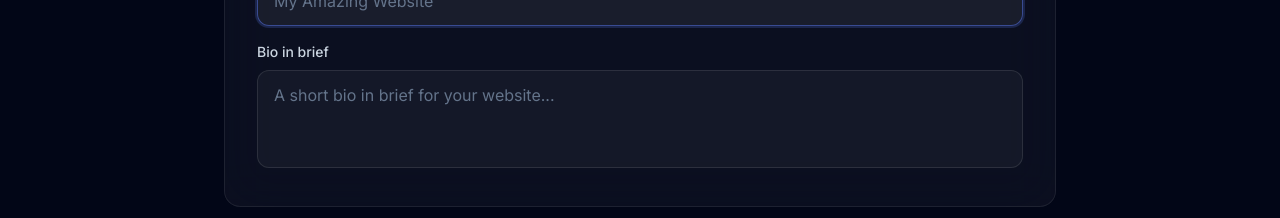
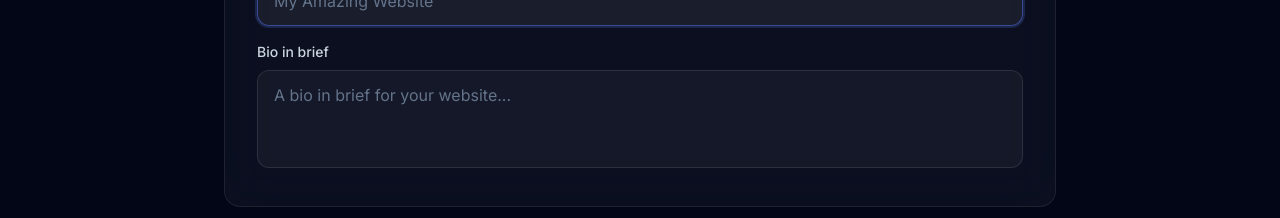
Before and after one commit to abhi-kh1810/Custom_to_Hugo_Migration_Tool, a React (Vite) app in the folder client/: page /create in a window 1280 px wide. Shown: the part 518-736 px from the top of the page. Built offline with nearby package versions, Linux system fonts and the light colour scheme; no server answers.

Commit message:
Refine bio in brief placeholder copy
Agent-Logs-Url: https://github.com/abhi-kh1810/Custom_to_Hugo_Migration_Tool/sessions/7980399f-ac63-4db9-b461-1617480ce445

Co-authored-by: TAWDEP01 <51234939+TAWDEP01@users.noreply.github.com>

```diff
--- a/client/src/pages/CreateProject.jsx
+++ b/client/src/pages/CreateProject.jsx
@@ -263,7 +263,7 @@ export default function CreateProject() {
                 <textarea
                   value={description}
                   onChange={(e) => setDescription(e.target.value)}
-                  placeholder="A short bio in brief for your website..."
+                  placeholder="A bio in brief for your website..."
                   rows={3}
                   className="input-field resize-none"
                 />
```
